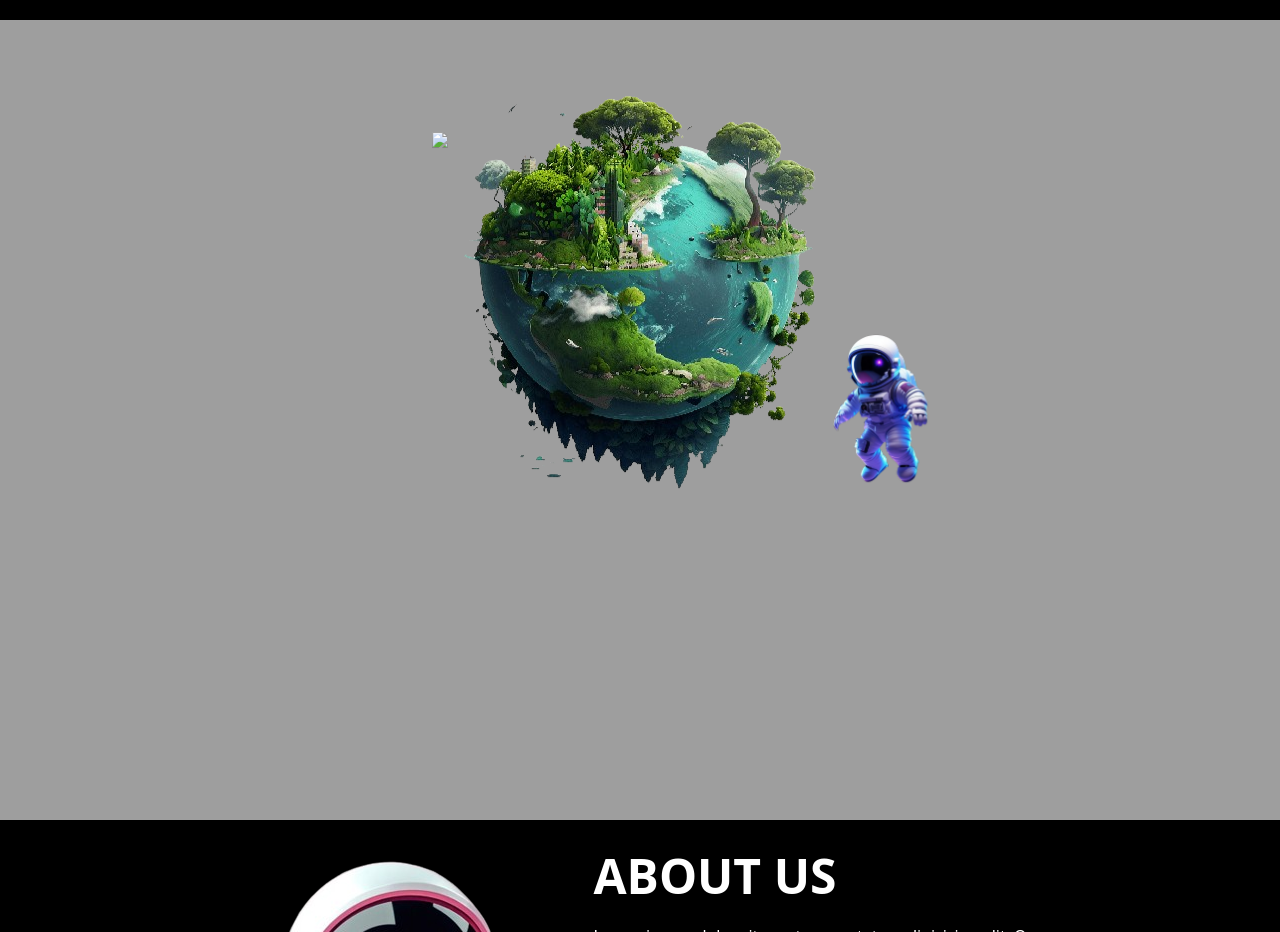
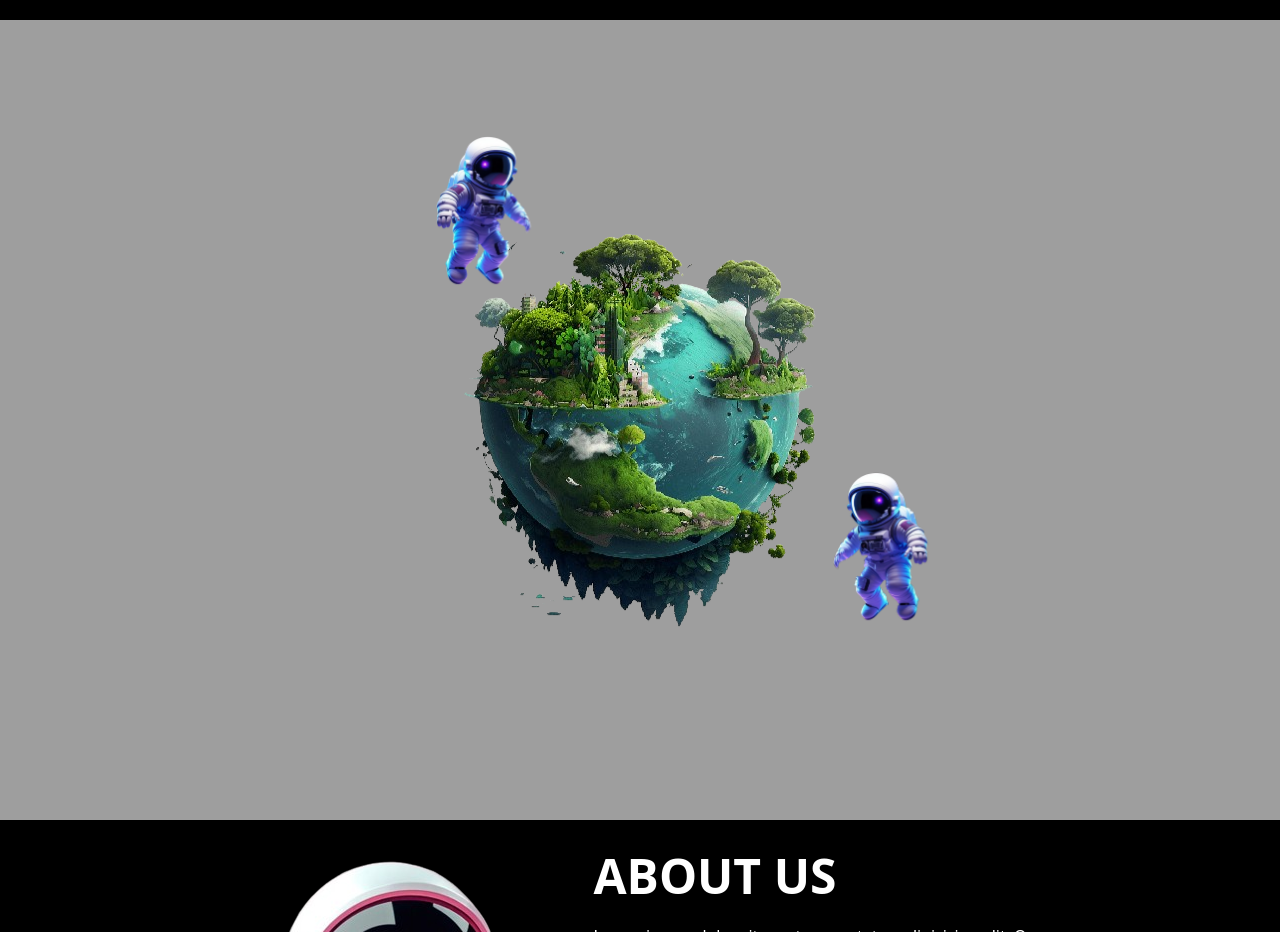
Before and after one commit to chicksss/chickui, a website: page index.html in a window 1280 px wide. Shown: the part 1580-2512 px from the top of the page. Drawn offline with nearby package versions, Linux system fonts and the light colour scheme; the site is published under a folder, as on GitHub Pages, so addresses that start at the root find nothing.

Commit message:
index.html

```diff
--- a/index.html
+++ b/index.html
@@ -188,7 +188,7 @@
           data-aos-mirror="true"
           data-aos-once="false"
           class="imgfly"
-          src="/as.png"
+          src="as.png"
           style="
             width: 100px;
             margin-left: 400px;
```
